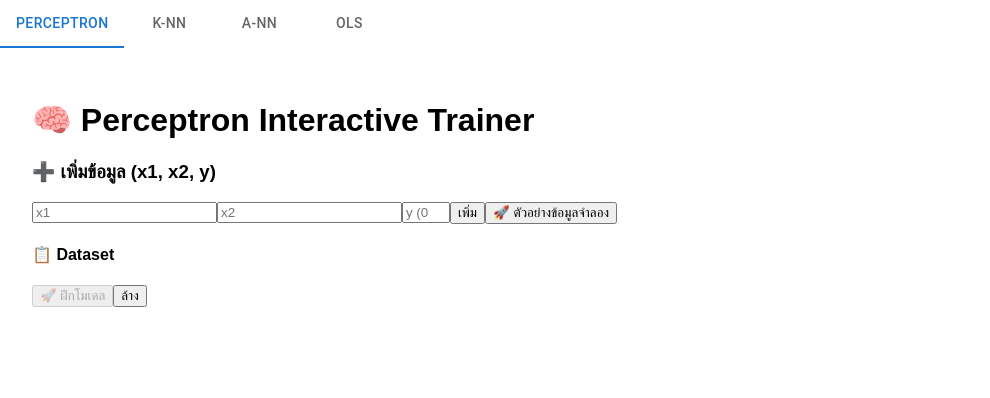
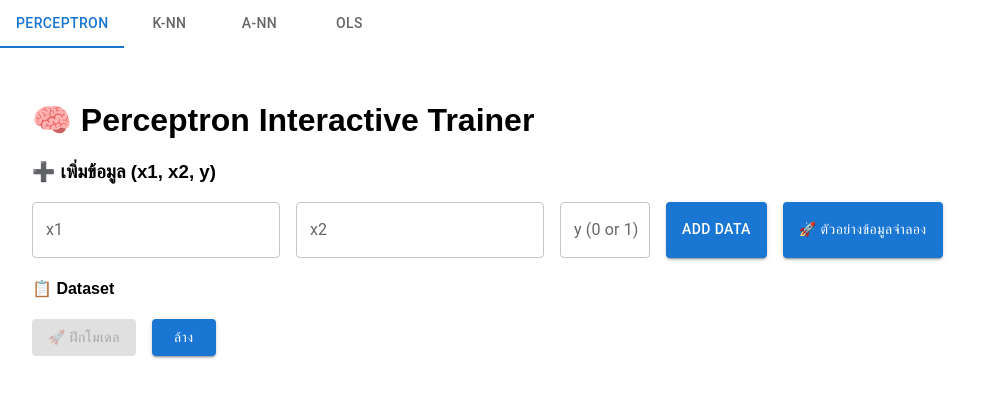
Before and after one commit to NateeSaetae/WebAIDemo, a React (Create React App) app in the folder web-ai-demo/: page / in a window 1280 px wide. Shown: the top 398 px of the page, without its empty margins (0-990 px from the left). Built offline with nearby package versions, Linux system fonts and the light colour scheme.

Commit message:
webDev_update

```diff
--- a/web-ai-demo/src/AI_Models/displayPerceptron.js
+++ b/web-ai-demo/src/AI_Models/displayPerceptron.js
@@ -2,6 +2,9 @@ import React, { useState } from 'react';
 import ResultChart from '../Chart/ResultChart'
 import WeightsChart from '../Chart/WeightsChart'
 import { trainPerceptron } from './trainPerceptron'
+import Button from '@mui/material/Button';
+import Stack from '@mui/material/Stack';
+import TextField from '@mui/material/TextField';
 
 export default function DisplayPerceptron() {
     const [dataset, setDataset] = useState([]);
@@ -67,11 +70,13 @@ export default function DisplayPerceptron() {
           <h1>🧠 Perceptron Interactive Trainer</h1>
 
           <h3>➕ เพิ่มข้อมูล (x1, x2, y)</h3>
-          <input type="number" step="any" placeholder="x1" value={x1} onChange={e => setX1(e.target.value)} />
-          <input type="number" step="any" placeholder="x2" value={x2} onChange={e => setX2(e.target.value)} />
-          <input type="number" min="0" max="1" placeholder="y (0 or 1)" value={y} onChange={e => setY(e.target.value)} />
-          <button onClick={handleAddData} disabled={blockInput === true}>เพิ่ม</button>
-          <button onClick={handleTrainTest} >🚀 ตัวอย่างข้อมูลจำลอง</button>
+          <Stack spacing={2} direction="row">
+            <TextField id="outlined-basic" label="x1" variant="outlined" type="number" step="any" value={x1} onChange={e => setX1(e.target.value)}/>
+            <TextField id="outlined-basic" label="x2" variant="outlined" type="number" step="any" value={x2} onChange={e => setX2(e.target.value)}/>
+            <TextField id="outlined-basic" label="y (0 or 1)" variant="outlined" type="number" inputProps={{ min: 0, max: 1 }} value={y} onChange={e => setY(e.target.value)}/>
+            <Button onClick={handleAddData} disabled={blockInput === true} variant='contained'>Add Data</Button>
+            <Button onClick={handleTrainTest} variant='contained'>🚀 ตัวอย่างข้อมูลจำลอง</Button>
+          </Stack>
 
           <h4>📋 Dataset</h4>
           <ul>
@@ -80,8 +85,10 @@ export default function DisplayPerceptron() {
             ))}
           </ul>
 
-          <button onClick={handleTrain} disabled={dataset.length === 0}>🚀 ฝึกโมเดล</button>
-          <button onClick={cl}>ล้าง</button>
+          <Stack spacing={2} direction="row">
+            <Button onClick={handleTrain} disabled={dataset.length === 0} variant='contained'>🚀 ฝึกโมเดล</Button>
+            <Button onClick={cl} variant='contained'>ล้าง</Button>
+          </Stack>
 
           {trained && (
             <>
--- a/web-ai-demo/src/App.js
+++ b/web-ai-demo/src/App.js
@@ -1,4 +1,3 @@
-// App.jsx
 import React, { useState } from 'react';
 import TableTabExample from './TableTab.js';
 
```
